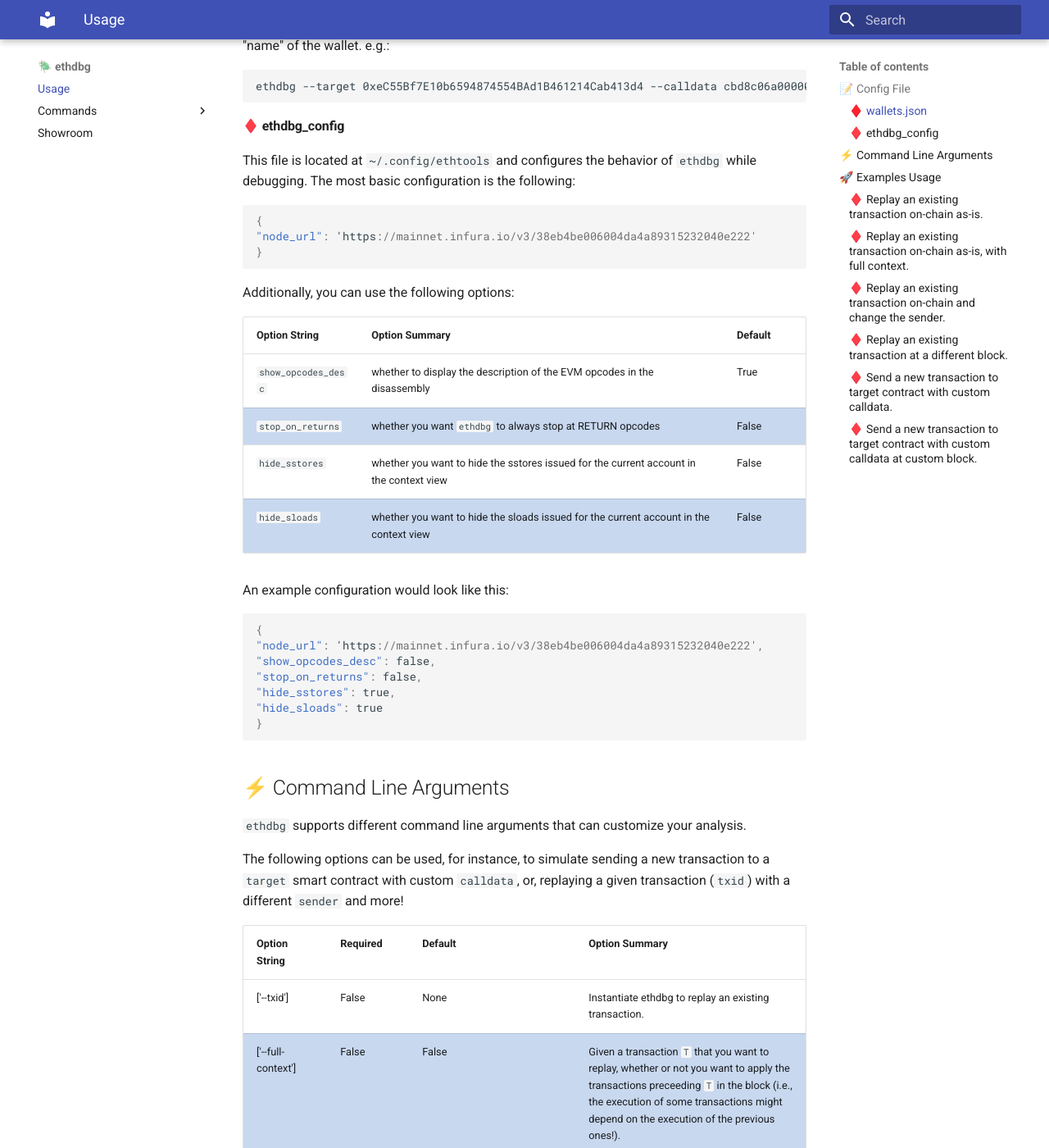
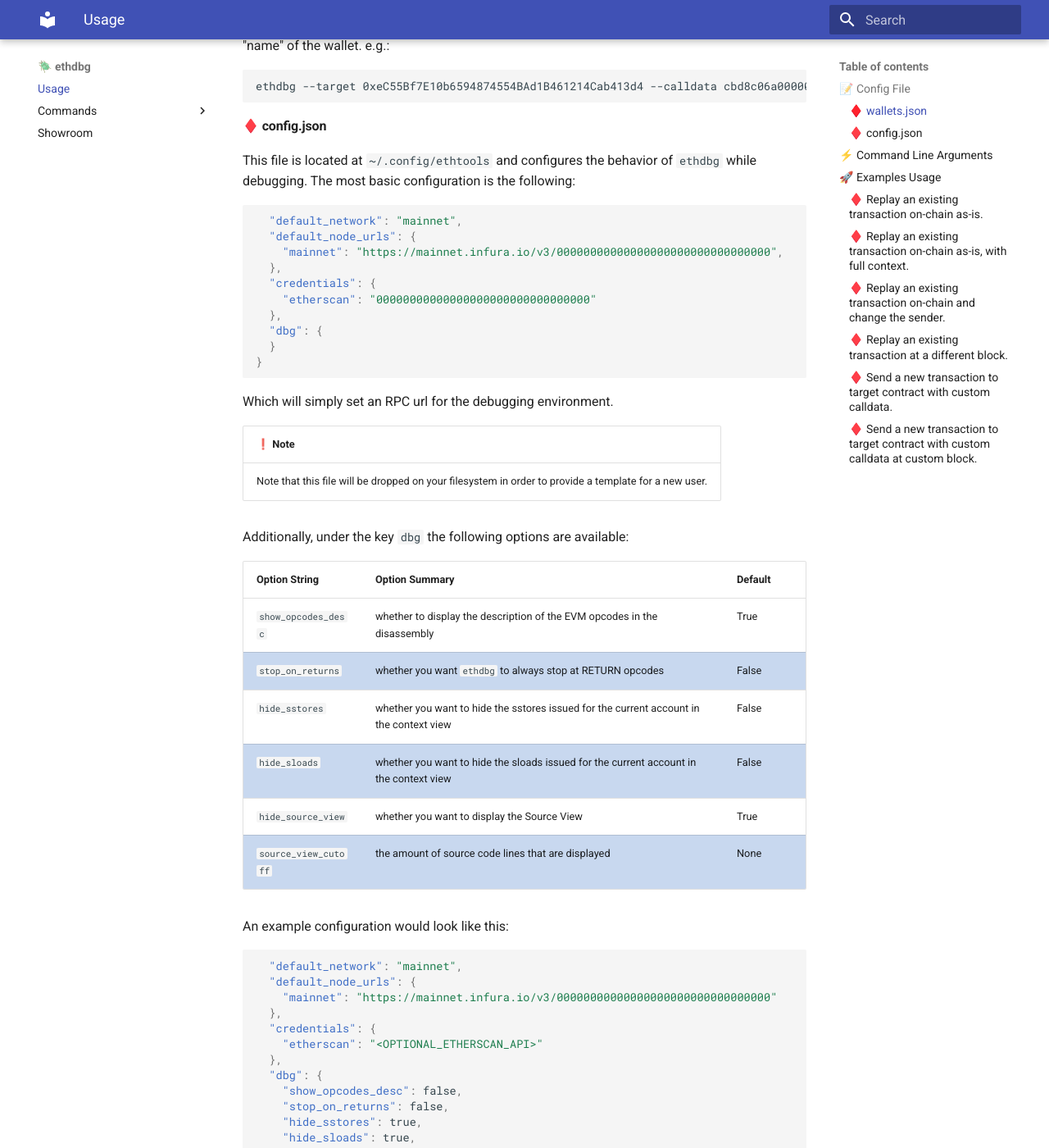
Before and after one commit to ethpwn/ethpwn, an MkDocs documentation site: the page built from docs/docs/ethdbg/usage.md, in a window 1280 px wide and 1400 px high, scrolled down 1123 px. Shown: the whole window at 82% size. Built offline with MkDocs 1.6.1 and Material for MkDocs 9.7.7, drawn with Linux system fonts in a browser that asks for light colours; some of the changed text lies outside the part shown.

Commit message:
new docs for usage
Signed-off-by: degrigis <degrigis@ucsb.edu>

````diff
--- a/docs/docs/ethdbg/usage.md
+++ b/docs/docs/ethdbg/usage.md
@@ -48,34 +48,58 @@
 ethdbg --target 0xeC55Bf7E10b6594874554BAd1B461214Cab413d4 --calldata cbd8c06a00000000000000 --node-url https://mainnet.infura.io/v3/38eb4be006004da4a89315232040e222 --block 11469711 --wallet my-sepolia-wallet
 ```
 
-#### ♦️ ethdbg_config
+#### ♦️ config.json
 This file is located at `~/.config/ethtools` and configures the behavior of `ethdbg` while debugging.
 The most basic configuration is the following:
 
 ```json
-{
-"node_url": 'https://mainnet.infura.io/v3/38eb4be006004da4a89315232040e222'
+  "default_network": "mainnet",
+  "default_node_urls": {
+    "mainnet": "https://mainnet.infura.io/v3/00000000000000000000000000000000",
+  },
+  "credentials": {
+    "etherscan": "00000000000000000000000000000000"
+  },
+  "dbg": {
+  }
 }
 ```
 
-Additionally, you can use the following options:
+Which will simply set an RPC url for the debugging environment.
+
+| ❗️ Note                                                              |
+|----------------------------------------------------------------------|
+| Note that this file will be dropped on your filesystem in order to provide a template for a new user. |
+
+Additionally, under the key `dbg` the following options are available:
 
 | Option String | Option Summary | Default |
 |-------------------|----------|----------|
 |`show_opcodes_desc` | whether to display the description of the EVM opcodes in the disassembly | True |
 |`stop_on_returns` | whether you want `ethdbg` to always stop at RETURN opcodes | False |
 |`hide_sstores` | whether you want to hide the sstores issued for the current account in the context view | False |
-|`hide_sloads` | whether you want to hide the sloads issued for the current account in the context view| False |
+|`hide_sloads` | whether you want to hide the sloads issued for the current account in the context view | False |
+|`hide_source_view` | whether you want to display the Source View | True
+|`source_view_cutoff` | the amount of source code lines that are displayed | None |
 
 An example configuration would look like this:
+
 ```json
-{
-"node_url": 'https://mainnet.infura.io/v3/38eb4be006004da4a89315232040e222',
-"show_opcodes_desc": false,
-"stop_on_returns": false,
-"hide_sstores": true,
-"hide_sloads": true
-}
+  "default_network": "mainnet",
+  "default_node_urls": {
+    "mainnet": "https://mainnet.infura.io/v3/00000000000000000000000000000000"
+  },
+  "credentials": {
+    "etherscan": "<OPTIONAL_ETHERSCAN_API>"
+  },
+  "dbg": {
+    "show_opcodes_desc": false,
+    "stop_on_returns": false,
+    "hide_sstores": true,
+    "hide_sloads": true,
+    "hide_source_view": false,
+    "source_view_cutoff": 20
+  }
 ```
 
 ## ⚡️ Command Line Arguments
````
Also changed, not shown: other parts of docs/docs/ethdbg/usage.md (+1 -1 lines).
